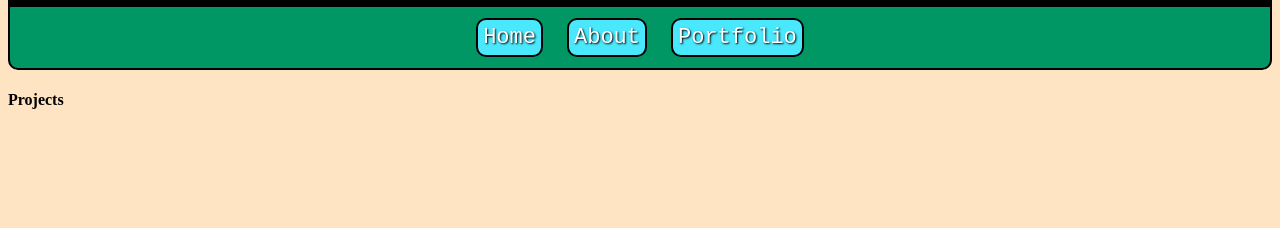
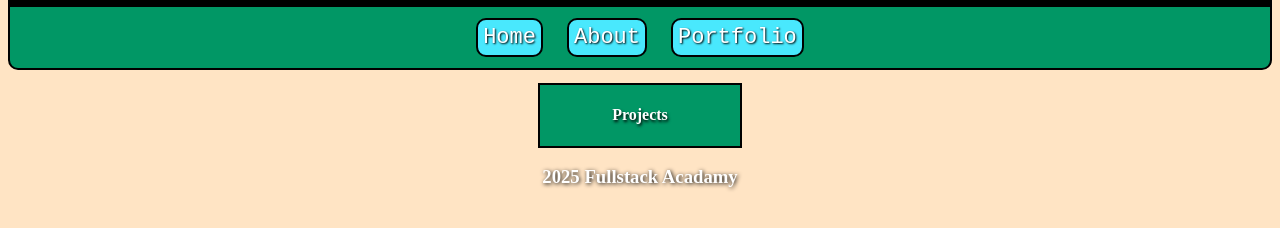
Before and after one commit to Nathan-Harris-2657/Personal-site, a plain HTML site: page portfolio.html in a window 1280 px wide. Shown: the part 138-366 px from the top of the page. Drawn offline with Linux system fonts and the light colour scheme.

Commit message:
3-pages-updated

```diff
--- a/portfolio.html
+++ b/portfolio.html
@@ -34,3 +34,7 @@
 </section>
 </div>
 <div id="Line3"></div>
+
+<footer>
+    <h3>2025 Fullstack Acadamy</h5>
+</footer>
--- a/style.css
+++ b/style.css
@@ -104,3 +104,21 @@ footer{
     text-shadow: 1px 1px 4px black;
     text-align: center;
 }
+/* Page 3 portfolio */
+#Box3{
+    margin: 13px;
+}
+
+#Projects{
+    background-color: rgb(1, 151, 101);
+    border: solid 2px black;
+    margin: auto;
+    width: 200px;
+}
+
+h4{
+    text-align: center;
+    color: white;
+    text-shadow: 1px 2px 3px black;
+
+}
```
